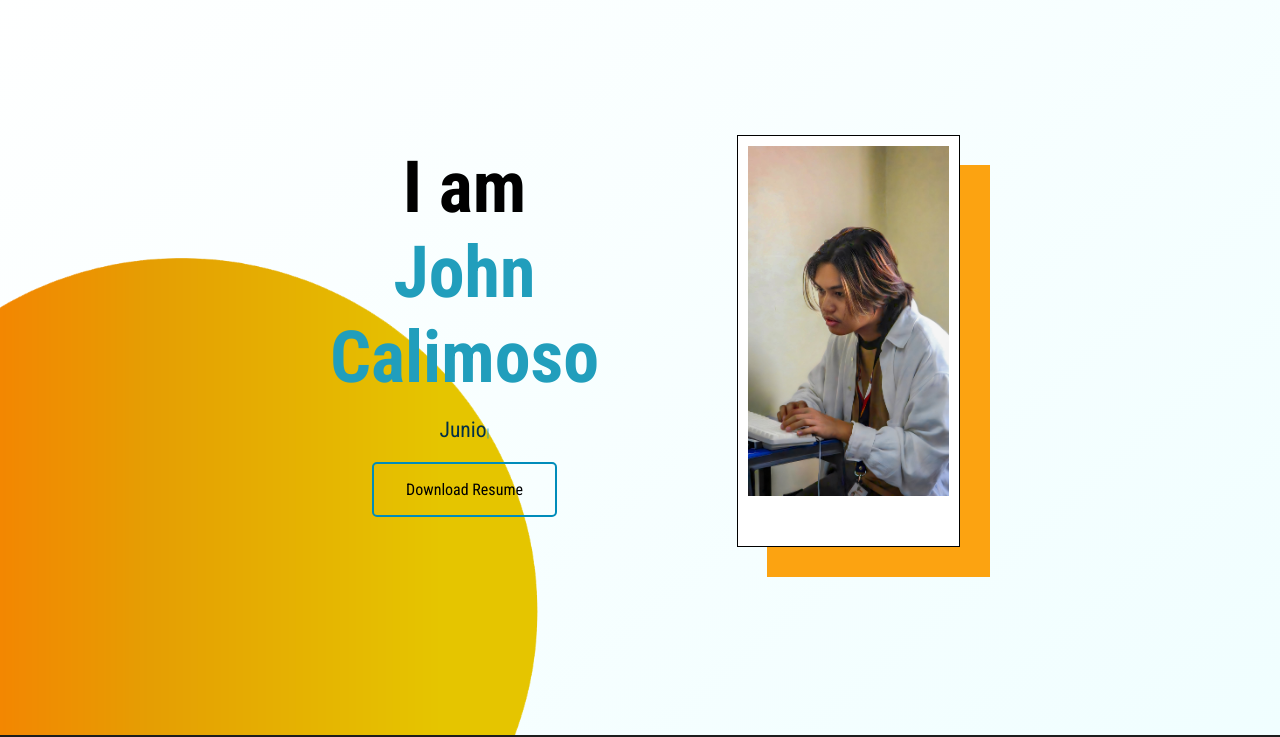
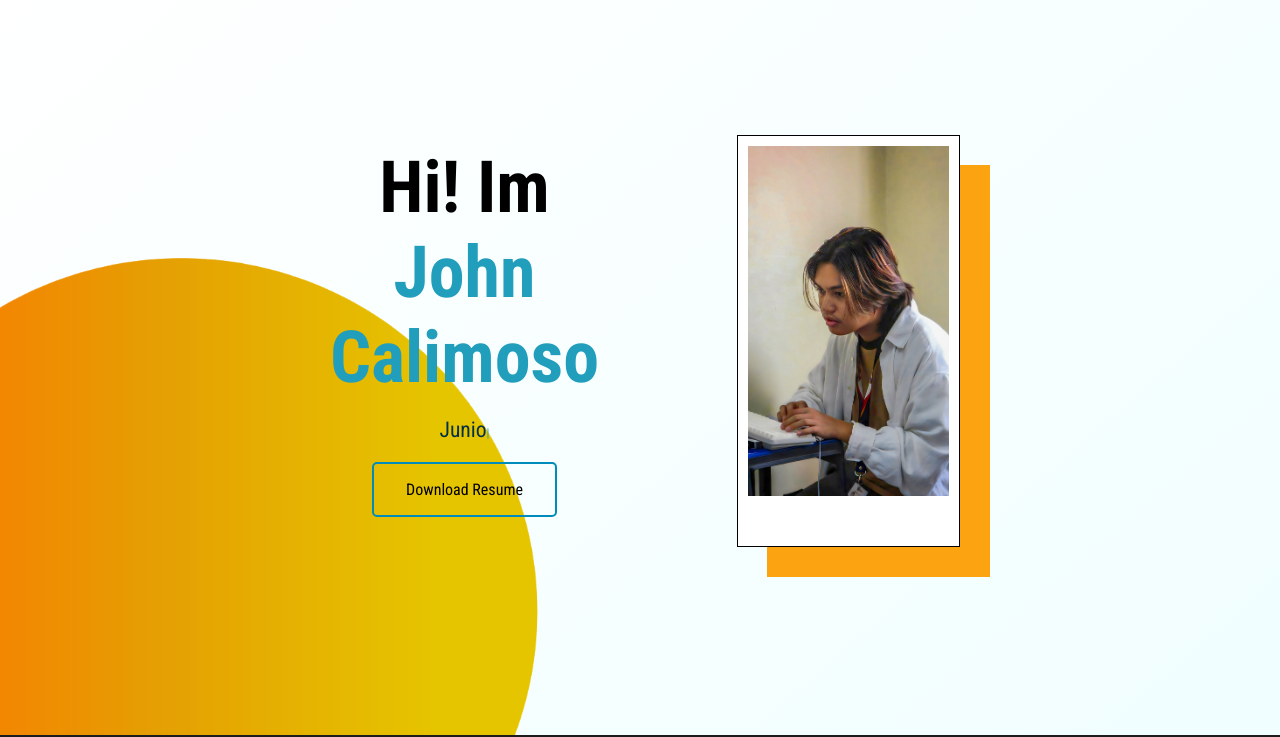
Before and after one commit to JuanMishael/FirstPortfolioJC, a plain HTML site: page index.html in a window 1280 px wide. Shown: the part 65-802 px from the top of the page. Drawn offline with nearby package versions, Linux system fonts and the light colour scheme.

Commit message:
changed the home text

```diff
--- a/index.html
+++ b/index.html
@@ -37,7 +37,7 @@
     <section class="home">
         <div class="homeWrapper">
             <div class="textArea" data-aos="fade-down"  data-aos-delay="300" data-aos-duration="1000" >
-                <h1>I am<br><span>John<br>Calimoso</span></h1>
+                <h1>Hi! Im<br><span>John<br>Calimoso</span></h1>
                 <br>
                 <sub><span id="element"></span></sub>
                 <!-- Element to contain animated typing -->
```
